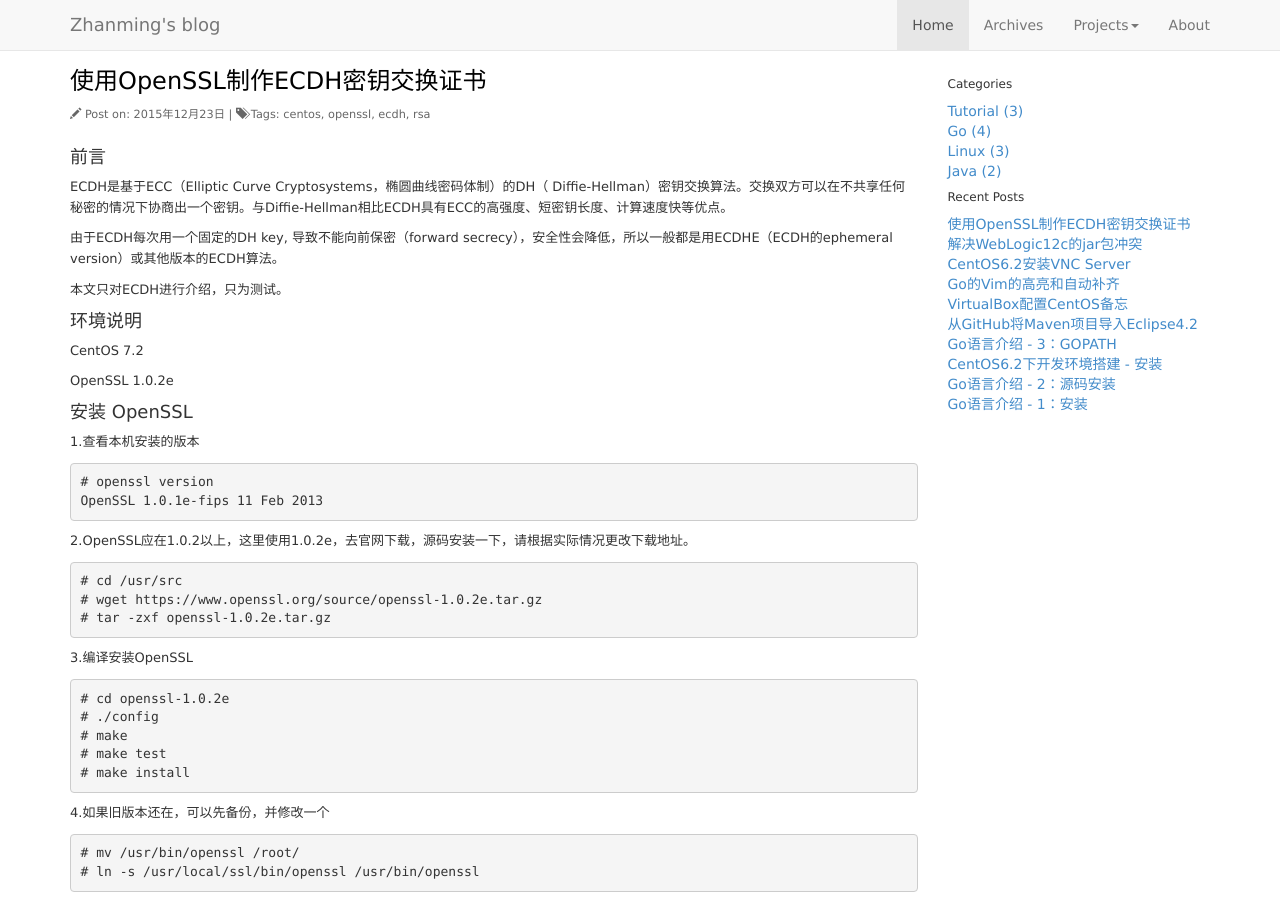
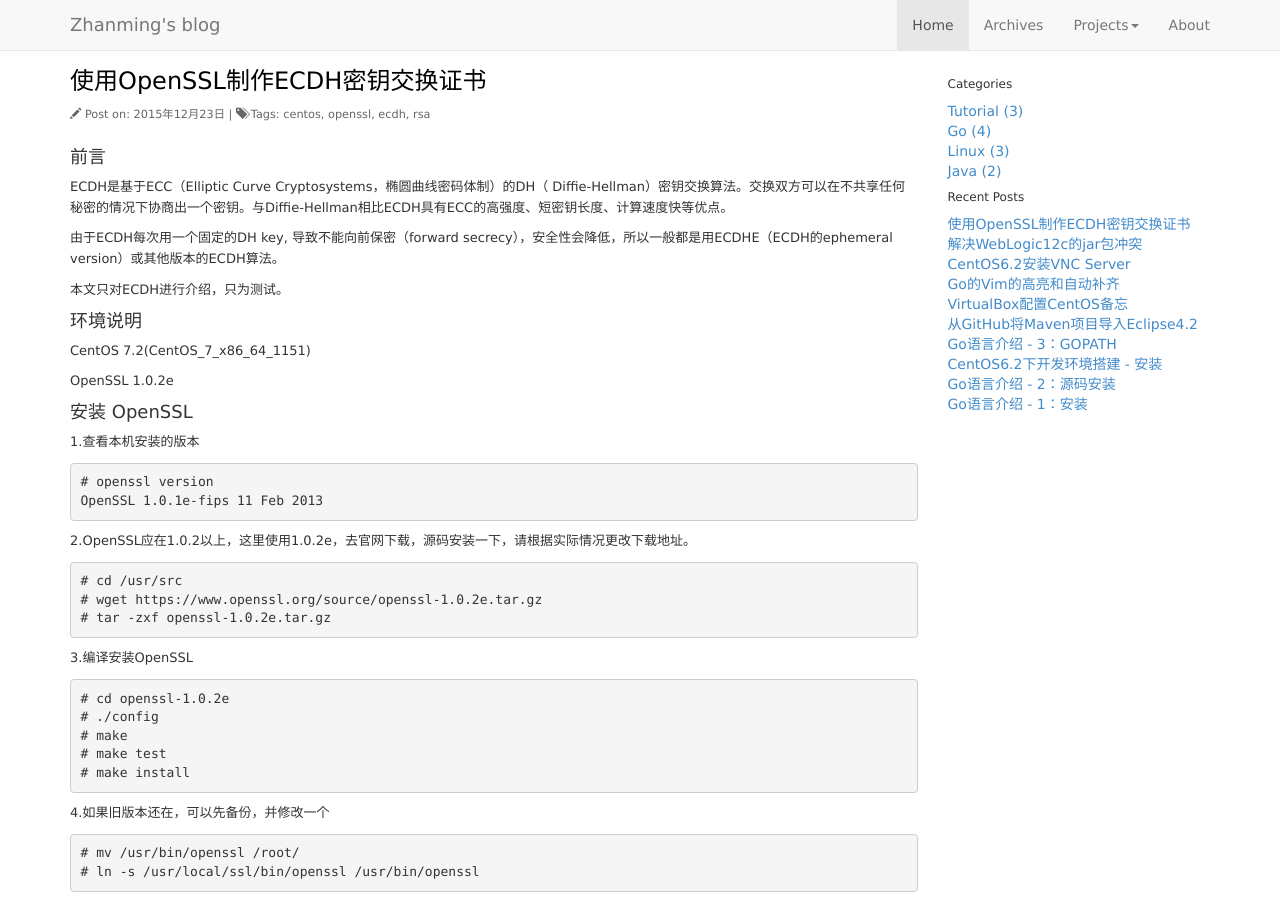
Before and after one commit to zhanming/zhanming.github.com, a Jekyll site: the page built from _posts/2015-12-23-openssl-ecdh-rsa-certificate.markdown, in a window 1280 px wide and 900 px high. Built offline with Jekyll 4.4.1, drawn with Linux system fonts in a browser that asks for light colours; Markdown is read by kramdown in place of the engine named in the settings; comment, search, counter and statistics services are not loaded.

Commit message:
add centos version description

```diff
--- a/_posts/2015-12-23-openssl-ecdh-rsa-certificate.markdown
+++ b/_posts/2015-12-23-openssl-ecdh-rsa-certificate.markdown
@@ -12,7 +12,7 @@ ECDH是基于ECC（Elliptic Curve Cryptosystems，椭圆曲线密码体制）的
 本文只对ECDH进行介绍，只为测试。
 
 #### 环境说明
-CentOS 7.2
+CentOS 7.2(CentOS_7_x86_64_1151)
 
 OpenSSL 1.0.2e
 
```
